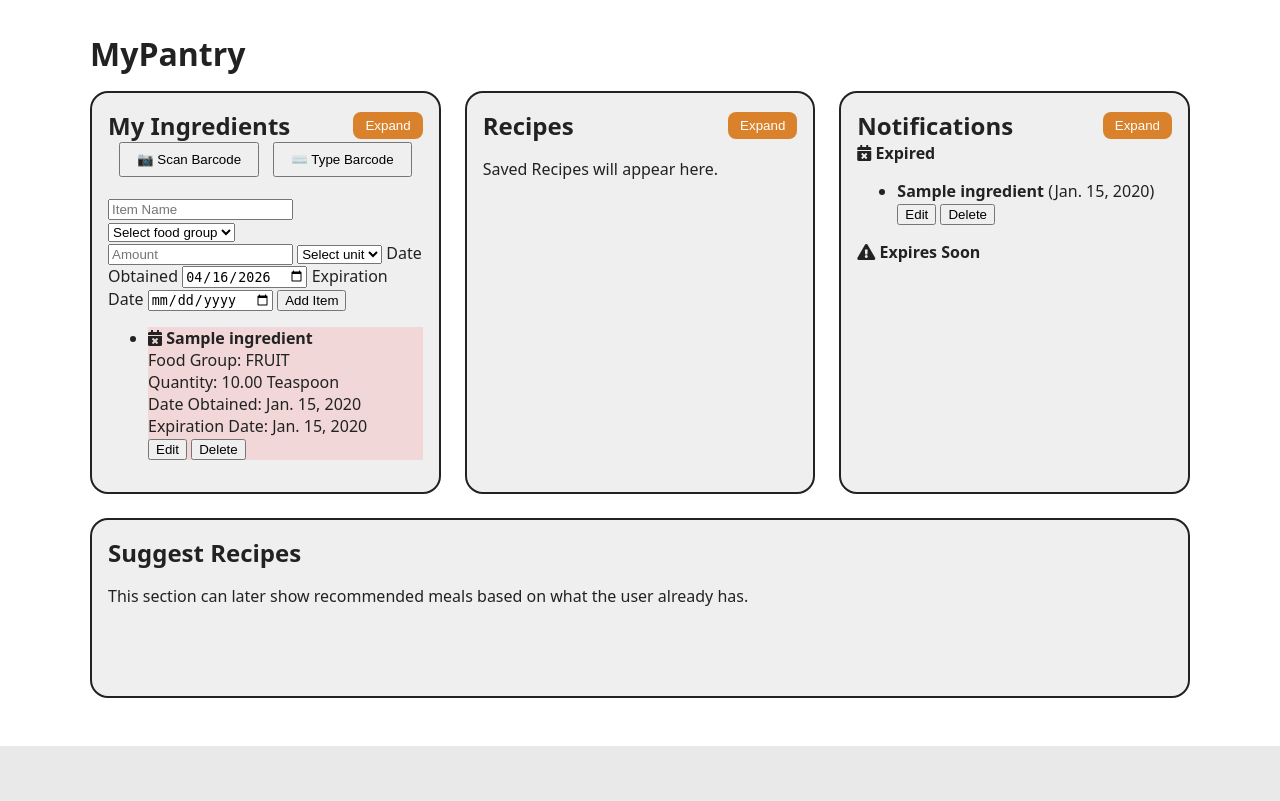
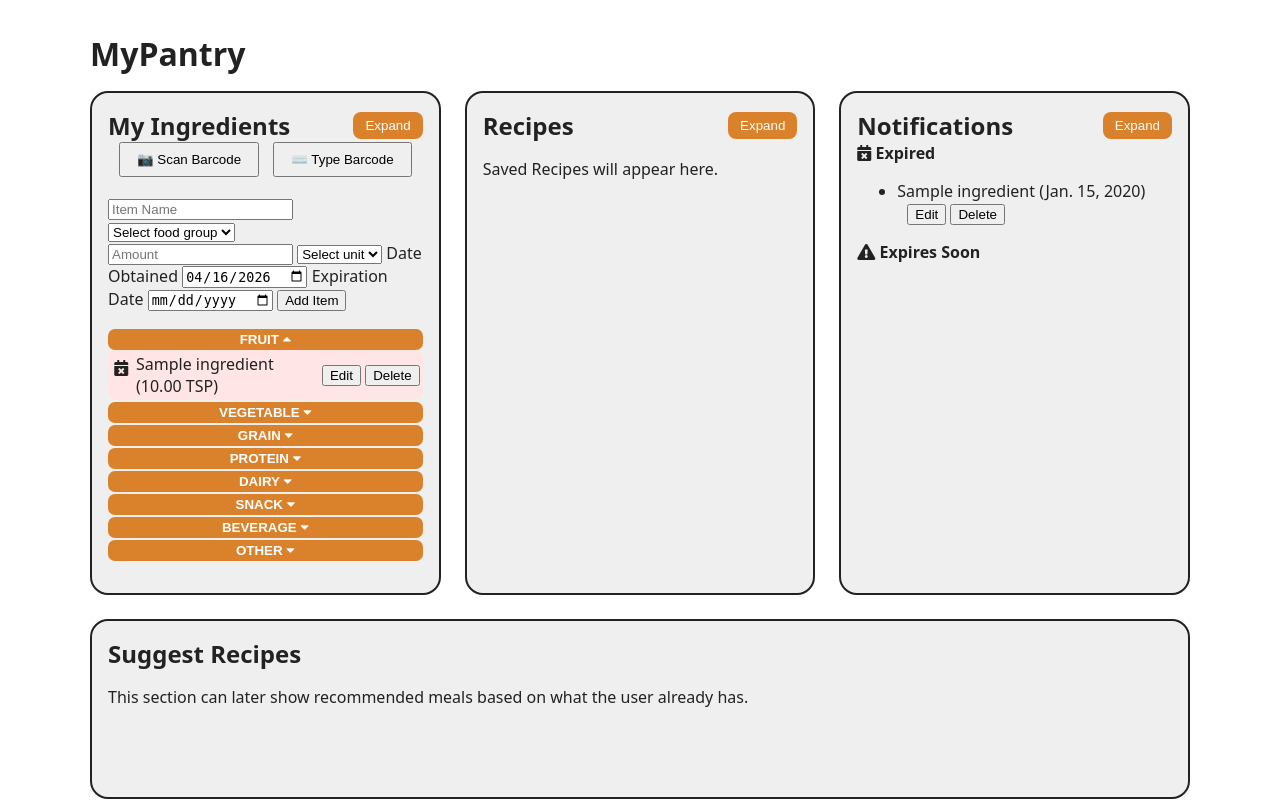
Before and after one commit to eleusink/my-pantry-dependabot, a Django app: page / in a window 1280 px wide. Shown: the part 92-893 px from the top of the page. Before the commit the page ends 838 px from the top, so only its background shows below. Run offline with Django 4.2, Linux system fonts and the light colour scheme; a user stored in the database is signed in; tables that the repository leaves empty hold one stand-in row (values such as "Sample post").

Commit message:
215-216 tasks

```diff
--- a/your-local-code/Inventory/models.py
+++ b/your-local-code/Inventory/models.py
@@ -132,4 +132,4 @@ class Ingredient(models.Model):
             A string in the format "Name (quantity unit)", e.g.
             "Milk (2.00 Liter)".
         """
-        return f"{self.name} ({self.quantity} {self.get_unit_measurement_display()})"
+        return f"{self.name} ({self.quantity} {self.unit_measurement})"
--- a/your-local-code/Inventory/static/css/styles.css
+++ b/your-local-code/Inventory/static/css/styles.css
@@ -158,14 +158,62 @@ h2{ margin: 0; }
 }
 
 /* ================= INGREDIENTS DISPLAY ================= */
-/* .ingredient-info {
-} */
-
-.expiring {
-  background-color: rgba(255, 0, 0, 0.1);
+.ingredient-list {
+  list-style: none;
+  padding-left: 0;
 }
 
-.ingredient-label {
+.ingredient-list li {
+  padding-left: 28px;
+  display: flex;
+  align-items: center;
+  position: relative;
+}
+
+.ingredient-list li::before {
+  position: absolute;
+  left: 2%;
+  top: 20%;
+  font-family: "Font Awesome 5 Free";
+  font-weight: 900;
+}
+
+li.normal-symbol::before {
+  content: "\f058";
+}
+
+li.expires-soon-symbol::before {
+  content: "\f071";
+}
+
+li.expired-symbol::before {
+  content: "\f273";
+}
+
+.ingredient-info {
+  flex: 1;
+  min-width: 0;
+}
+
+.item-actions {
+  margin-left: 10px;
+  white-space: nowrap;
+  top: 0;
+}
+
+.normal-background {
+  /* background-color: rgba(255, 255, 255, 0.1); */
+  /* border-radius: 7px; */
+  padding: 3px;
+}
+
+.expiring-background {
+  background-color: rgba(255, 0, 0, 0.1);
+  border-radius: 7px;
+  padding: 3px;
+}
+
+.group-label {
   font-weight: bold;
 }
 
@@ -180,6 +228,49 @@ h2{ margin: 0; }
   .panel-grid{
     grid-template-columns: 1fr;
   }
+}
+
+/* ================= ACCORDIANS ================= */
+.accordian {
+  border: none;
+  outline: none;
+  cursor: pointer;
+  transition: 0.4s;
+  width: 100%;
+  border-radius: 7px;
+  background: #d9822b;
+  color: white;
+  padding: 3px;
+}
+
+.accordian:hover {
+  background-color: rgba(255, 0, 0, 0.1);
+  color: black;
+}
+
+.accordian icon {
+  float: right;
+  transition: transform 0.3 ease;
+}
+
+.accordian-panel {
+  border: none;
+  border-radius: 7px;
+  background: white;
+  width: 100%;
+  max-height: 1000;
+  overflow: hidden;
+  transition: max-height 0.3s ease-out;
+}
+
+.accordian-panel.active {
+  max-height: 1000px;
+  transition: max-height 0.5s ease-in;
+}
+
+.accordian-panel.closed {
+  max-height: 0;
+  transition: max-height 0.3s ease-in;
 }
 
 /* ================= MODALS ================= */
--- a/your-local-code/Inventory/templates/home.html
+++ b/your-local-code/Inventory/templates/home.html
@@ -89,23 +89,30 @@
 
 
 		      <ul id="ingredient-list" class="ingredient-list">
+				{% for group in groups %}
+					<button class="group-label accordian">
+						{{ group }}
+						<i class="fas fa-caret-down icon"></i>
+					</button>
+					<div class="accordian-panel">
 						{% for item in items %}
-			      <li data-ingredient-id="{{ item.id }}" data-date-obtained="{{ item.date_obtained|date:'Y-m-d' }}" data-food-group="{{ item.get_food_group_display }}" data-unit-measurement="{{ item.unit_measurement }}" data-quantity="{{ item.quantity }}" data-expiration="{{ item.date_expired|date:'Y-m-d' }}" class="{% if item.minutes_remaining <= 4320 %}expiring{% endif %}">
-				      <div class="ingredient-info">
-					      <span class="ingredient-name ingredient-label">
-							{% if item.minutes_remaining <= 0 %}
-								<i class="fa fa-calendar-times expired-icon" title="Expired"></i>
-							{% elif item.minutes_remaining <= 4320 %}
-								<i class="fa fa-exclamation-triangle expires-soon-icon" title="Expiring Soon"></i>
-							{% endif %}
-							{{ item.name }}
-						  </span><br>
-					      Food Group:  <span class="ingredient-group">{{ item.get_food_group_display }}</span><br>
-					      Quantity: <span class="ingredient-amount">{{ item.quantity }}</span> <span class="ingredient-unit">{{ item.get_unit_measurement_display }}</span><br>
-					      Date Obtained: <span class="ingredient-obtained">{{ item.date_obtained }}</span><br>
-					      Expiration Date: <span class="ingredient-expiration">{{ item.date_expired }}</span>
-				      </div>
-
+						{% if item.get_food_group_display == group %}
+						<li data-ingredient-id="{{ item.id }}"
+							data-name="{{ item.name }}"
+							data-date-obtained="{{ item.date_obtained|date:'Y-m-d' }}"
+							data-food-group="{{ item.get_food_group_display }}"
+							data-unit-measurement="{{ item.unit_measurement }}"
+							data-quantity="{{ item.quantity }}"
+							data-expiration="{{ item.date_expired|date:'Y-m-d' }}"
+						class="
+							{% if item.minutes_remaining <= 0 %}expired-symbol expiring-background
+							{% elif item.minutes_remaining <= 4320 %}expires-soon-symbol expiring-background
+							{% else %}normal-symbol normal-background{% endif %}
+						">
+							<!-- class="{% if item.minutes_remaining <= 4320 %}expiring{% else %}normal-item{% endif %}"> -->
+							<span class="ingredient-info">
+								<span class="ingredient-name">{{ item }}</span>
+							</span>
 							<div class="item-actions">
 								<button type="button" onclick="editIngredient(this)">Edit</button>
 								<form id="delete-form-{{ item.id }}" method="POST" action="{% url 'delete_item' item.id %}" style="display:inline;">
@@ -116,6 +123,9 @@
 								</form>
 							</div>
 						</li>
+						{% endif %}
+						{% endfor %}
+					</div>
 				{% endfor %}
 		      </ul>
 	      </div>
@@ -152,7 +162,14 @@
 			<ul id="expired-list" class="expired-list">
 				{% for item in items %}
 					{% if item.minutes_remaining <= 0 %}
-					<li data-ingredient-id="{{ item.id }}" data-date-obtained="{{ item.date_obtained|date:'Y-m-d' }}" data-food-group="{{ item.food_group }}" data-unit-measurement="{{ item.unit_measurement }}" data-quantity="{{ item.quantity }}" data-expiration="{{ item.date_expired|date:'Y-m-d' }}">
+					<li data-ingredient-id="{{ item.id }}"
+						data-name="{{ item.name }}"
+						data-date-obtained="{{ item.date_obtained|date:'Y-m-d' }}"
+						data-food-group="{{ item.food_group }}"
+						data-unit-measurement="{{ item.unit_measurement }}"
+						data-quantity="{{ item.quantity }}"
+						data-expiration="{{ item.date_expired|date:'Y-m-d' }}"
+					>
 						<div class="expired-info">
 							<span class="ingredient-name ingredient-label">{{ item.name }}</span>
 							<span class="ingredient-expiration"> ({{ item.date_expired }})</span>
@@ -161,7 +178,9 @@
 							<button type="button" onclick="editIngredient(this)">Edit</button>
 							<form method="POST" action="{% url 'delete_item' item.id %}" style="display:inline;">
 								{% csrf_token %}
-								<button type="submit">Delete</button>
+								<button type="button" onclick="confirmDelete('{{ item.name|escapejs }}', 'delete-form-{{ item.id }}')">
+									Delete
+								</button>
 							</form>
 				      	</div>
 					</li>
@@ -173,7 +192,14 @@
 			<ul id="expiring-soon-list" class="expiring-soon-list">
 				{% for item in items %}
 					{% if item.minutes_remaining <= 4320 and item.minutes_remaining > 0 %}
-					<li data-ingredient-id="{{ item.id }}" data-date-obtained="{{ item.date_obtained|date:'Y-m-d' }}" data-food-group="{{ item.get_food_group_display }}" data-unit-measurement="{{ item.unit_measurement }}" data-quantity="{{ item.quantity }}" data-expiration="{{ item.date_expired|date:'Y-m-d' }}">
+					<li data-ingredient-id="{{ item.id }}"
+						data-name="{{ item.name }}"
+						data-date-obtained="{{ item.date_obtained|date:'Y-m-d' }}"
+						data-food-group="{{ item.food_group }}"
+						data-unit-measurement="{{ item.unit_measurement }}"
+						data-quantity="{{ item.quantity }}"
+						data-expiration="{{ item.date_expired|date:'Y-m-d' }}"
+					>
 						<div class="expiring-info">
 							<span class="ingredient-name ingredient-label">{{ item.name }}</span>
 							<span class="ingredient-expiration"> ({{ item.date_expired }})</span>
@@ -182,7 +208,9 @@
 					      	<button type="button" onclick="editIngredient(this)">Edit</button>
 							<form method="POST" action="{% url 'delete_item' item.id %}" style="display:inline;">
 								{% csrf_token %}
-								<button type="submit">Delete</button>
+								<button type="button" onclick="confirmDelete('{{ item.name|escapejs }}', 'delete-form-{{ item.id }}')">
+									Delete
+								</button>
 							</form>
 				      	</div>
 					</li>
@@ -300,7 +328,7 @@
 		const dateObtained = li.dataset.dateObtained;
 
 		// Current values
-		const name = li.querySelector(".ingredient-name").textContent.trim();
+		const name = li.dataset.name.trim();
 		const group = li.dataset.foodGroup;
 		const quantity = li.dataset.quantity;
 		const unit = li.dataset.unitMeasurement;
@@ -400,6 +428,7 @@
 		const manualContainer = document.getElementById('manual-entry-container');
 		const manualSubmitBtn = document.getElementById('manual-submit-btn');
 		const manualInput = document.getElementById('manual-barcode-input');
+		const accordianBtn = document.querySelectorAll('.accordian');
 
 		const readerDiv = document.getElementById('reader');
 		const statusText = document.getElementById('scanner-status');
@@ -577,6 +606,36 @@
 			    statusText.style.display = 'block';
 			}
 		}
+
+		accordianBtn.forEach(accordian => {
+			const panel = accordian.nextElementSibling;
+			const icon = accordian.querySelector('.icon');
+			const hasContent = panel && panel.children.length > 0;
+
+			if (hasContent) {
+				accordian.classList.add('active');
+				panel.classList.toggle('active');
+				icon.classList.replace("fa-caret-down", "fa-caret-up");
+			}
+
+			accordian.addEventListener('click', function() {
+				debugger;
+				const isOpen = panel.classList.contains('active');
+
+				if (isOpen) {
+					panel.classList.remove('active');
+					panel.classList.add('closed');
+					icon.classList.replace('fa-caret-up', 'fa-caret-down');
+				} else {
+					panel.classList.remove('closed');
+					panel.classList.add('active');
+					icon.classList.replace('fa-caret-down', 'fa-caret-up');
+				}
+
+				accordian.classList.toggle('active');
+			});
+		});
+
 	});
 </script>
 {% endblock %}
--- a/your-local-code/Inventory/views.py
+++ b/your-local-code/Inventory/views.py
@@ -41,9 +41,11 @@ def home(request):
 
     # Query ingredients from database
     items = Ingredient.objects.select_related('user').filter(user=request.user)
+    groups = [choice[1] for choice in Ingredient.FoodGroups.choices]
     return render(request, 'home.html', {
         'form': form,
         'items': items,
+        'groups': groups,
     })
 
 def signup(request):
```
Lines whose indentation alone changed are shown as unchanged.
